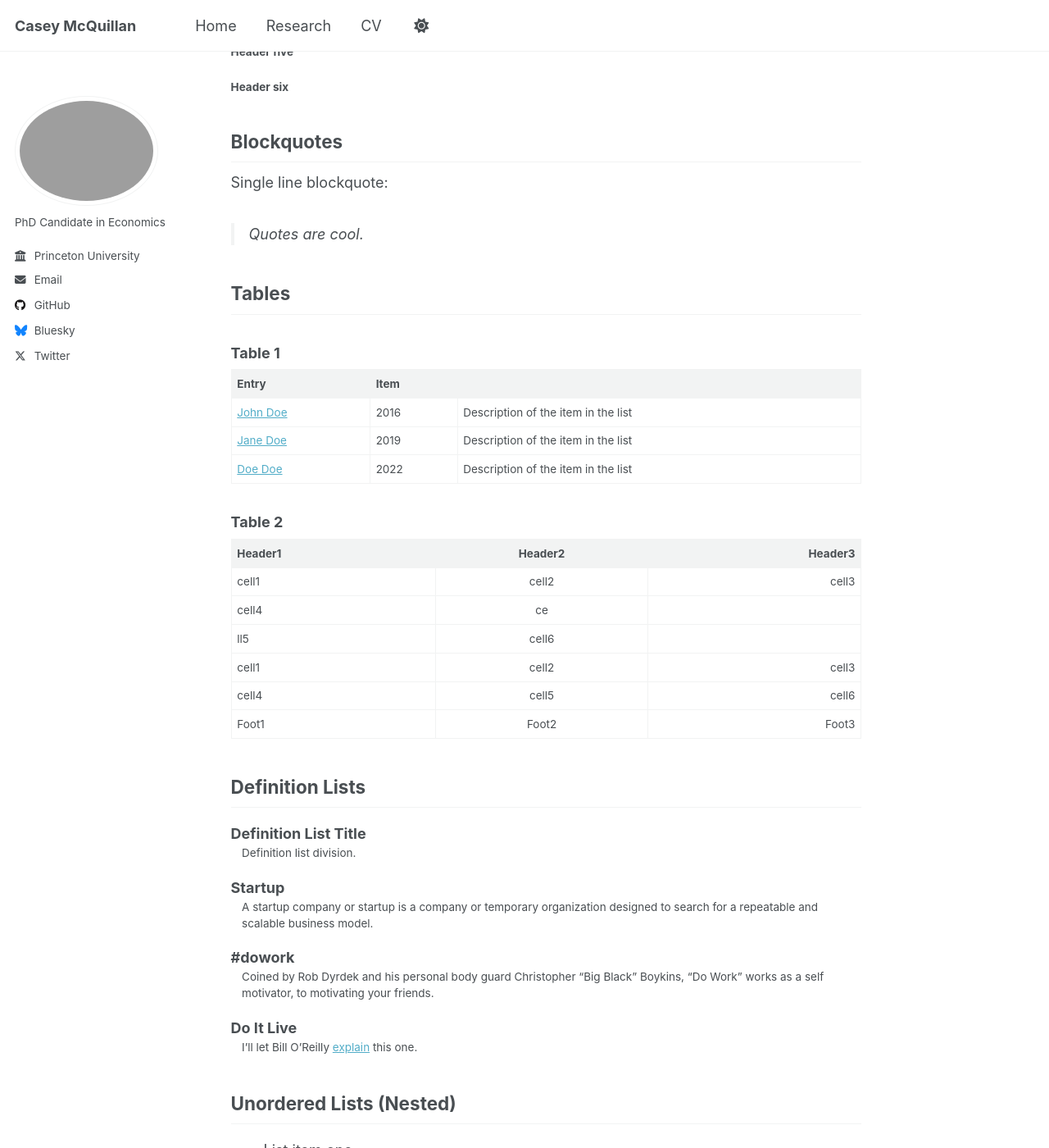
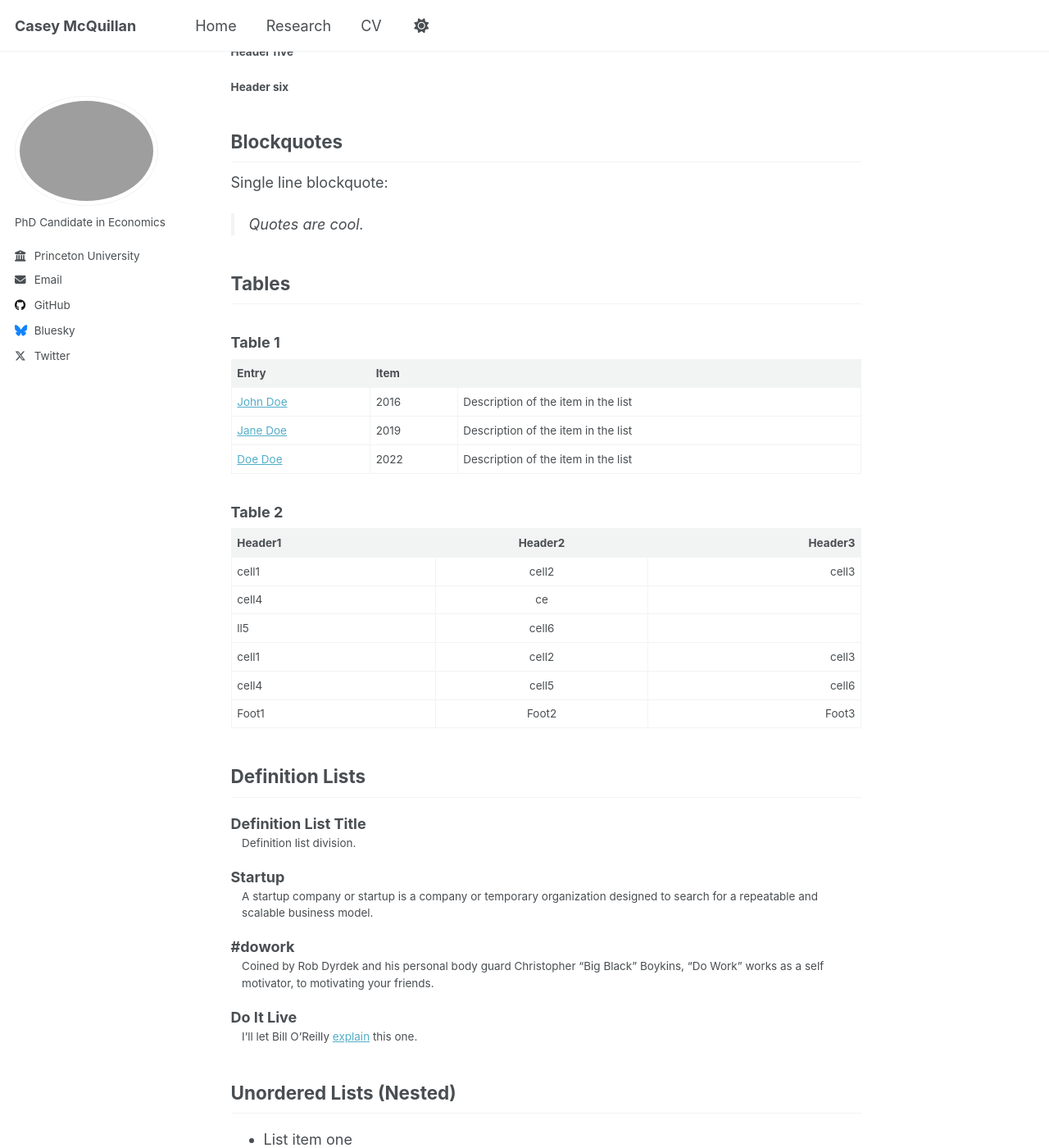
Before and after one commit to casey-mcquillan/casey-mcquillan.github.io, a Jekyll site: the page built from _pages/markdown.md, in a window 1280 px wide and 1400 px high, scrolled down 2320 px. Shown: the whole window at 82% size. Built offline with Jekyll 4.4.1, drawn with Linux system fonts in a browser that asks for light colours; emoji names are drawn with the system emoji font.

Commit message:
Editing blockquote spacing

```diff
--- a/_sass/layout/_base.scss
+++ b/_sass/layout/_base.scss
@@ -96,7 +96,7 @@ abbr[data-original-title] {
 /* blockquotes */
 
 blockquote {
-  margin: 2em 1em 2em 0;
+  margin: 0.25em 1em 2em 0;
   padding-left: 1em;
   padding-right: 1em;
   font-style: italic;
```
Also changed, not shown: 1 other file.
